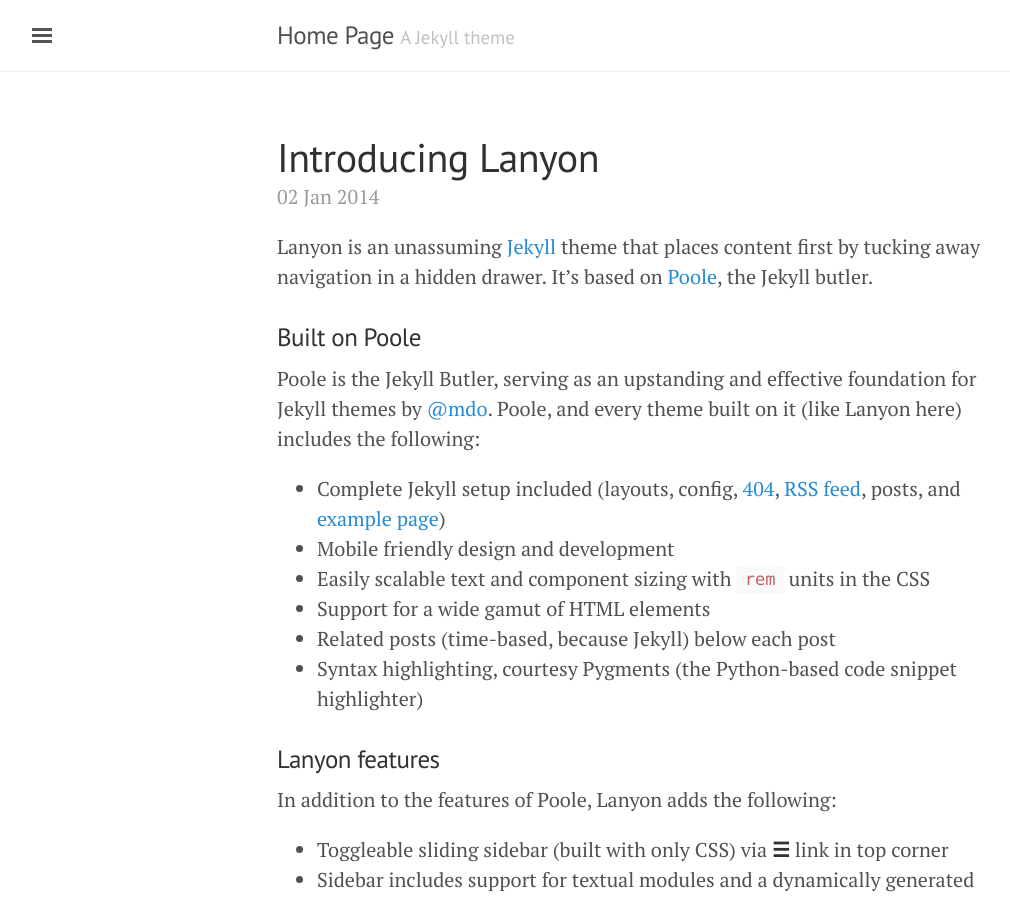
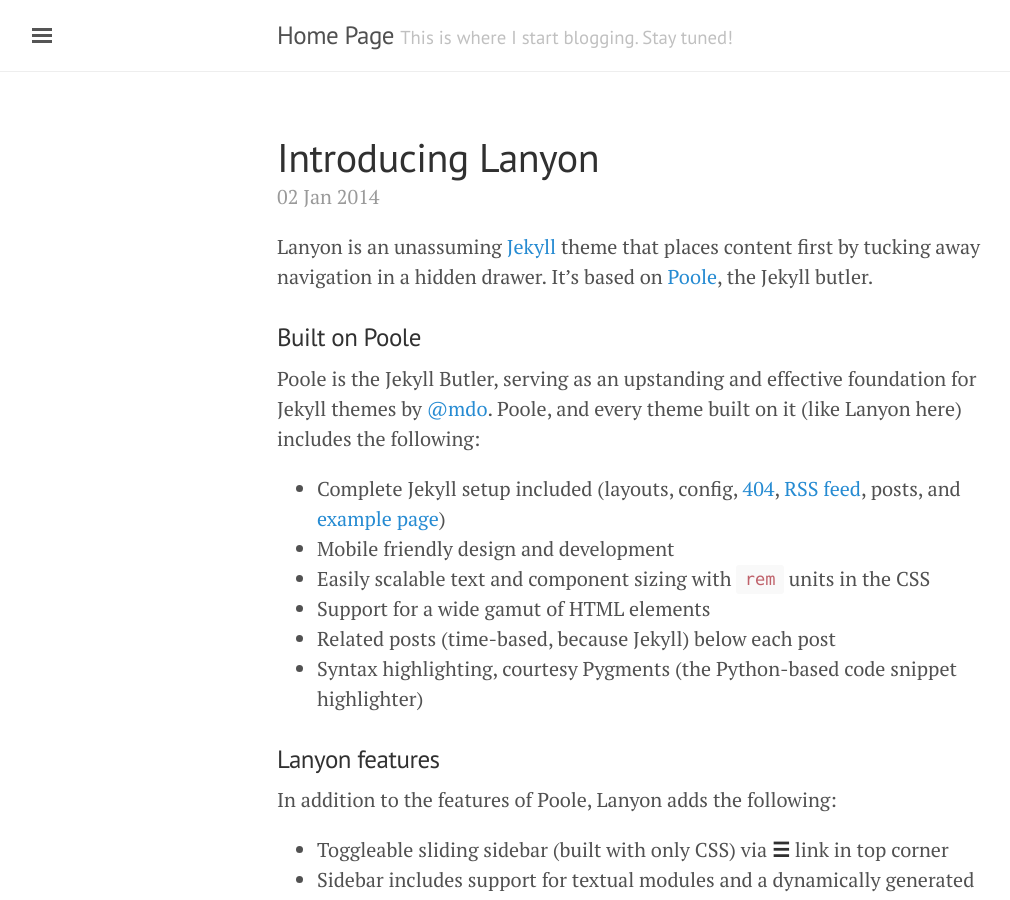
Before and after one commit to tejas619/tejas619.github.io, a Jekyll site: the page built from index.html, in a window 1280 px wide and 900 px high. Shown: the whole window, without its empty margins (3-1013 px from the left). Built offline with Jekyll 4.4.1, drawn with Linux system fonts in a browser that asks for light colours; the list of posts is cut into pages by our own code; some of the changed lines change nothing that is shown; some of the changed text lies outside the part shown.

Commit message:
update in config.yml

```diff
--- a/_config.yml
+++ b/_config.yml
@@ -6,17 +6,17 @@
 
 # Setup
 title:               Home Page
-tagline:             'A Jekyll theme'
-description:         'A reserved <a href="http://jekyllrb.com" target="_blank">Jekyll</a> theme that places the utmost gravity on content with a hidden drawer. Made by <a href="https://twitter.com/mdo" target="_blank">@mdo</a>.'
-url:                 http://lanyon.getpoole.com
+tagline:             'This is where I start blogging. Stay tuned!'
+description:         'I am a security enthusiast who is currently working as security engineer at Intuit. This blog post I will be using to write some tech blogs so that I can share my knowledge with the world and keep an archive for myself.'
+url:                 https://tejas619.github.io
 baseurl:             ''
 paginate:            5
 
 # About/contact
 author:
-  name:              Mark Otto
-  url:               https://twitter.com/mdo
-  email:             markdotto@gmail.com
+  name:              Tejas Khairnar
+  url:               https://twitter.com/khts123
+  email:             tkhairna@asu.edu
 
 # Custom vars
 version:             1.0.0
--- a/index.html
+++ b/index.html
@@ -35,8 +35,3 @@
     <span class="pagination-item newer">Newer</span>
   {% endif %}
 </div>
-
----
-layout: page
-title: About
----
```
